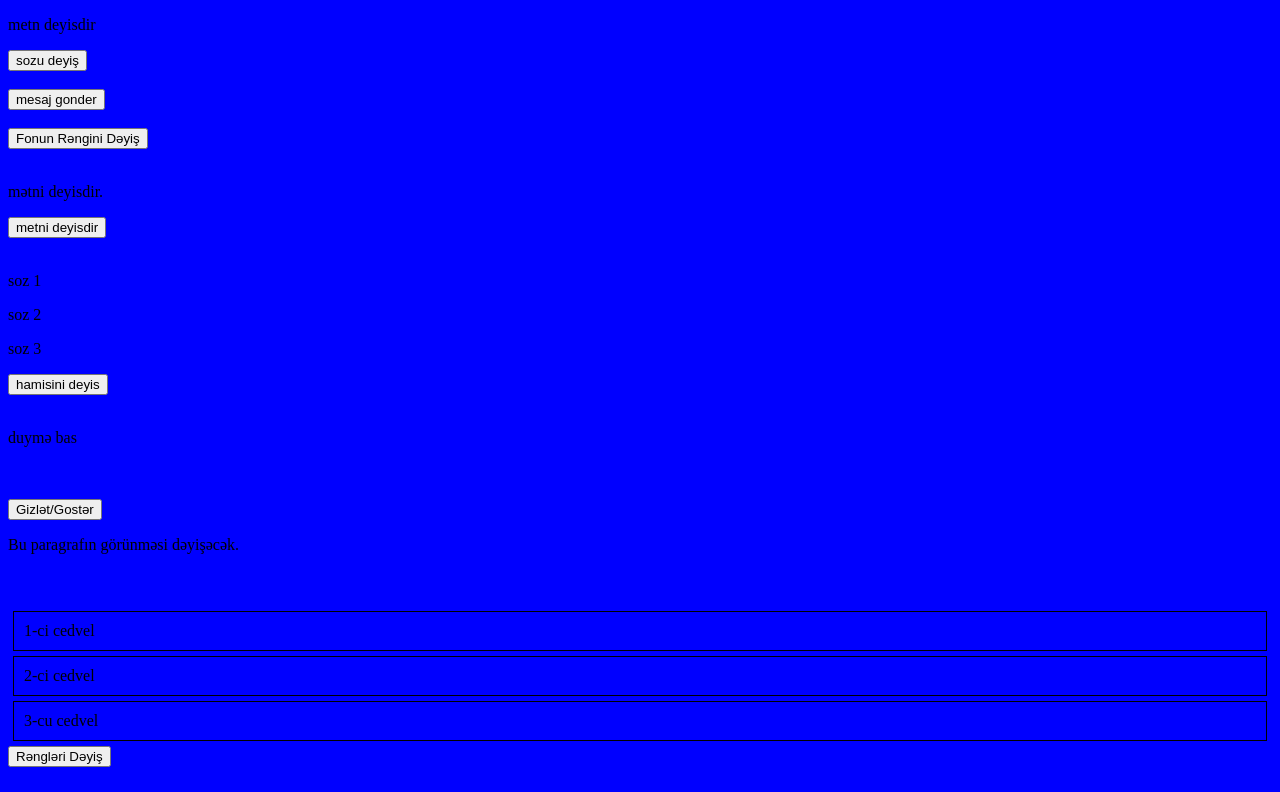
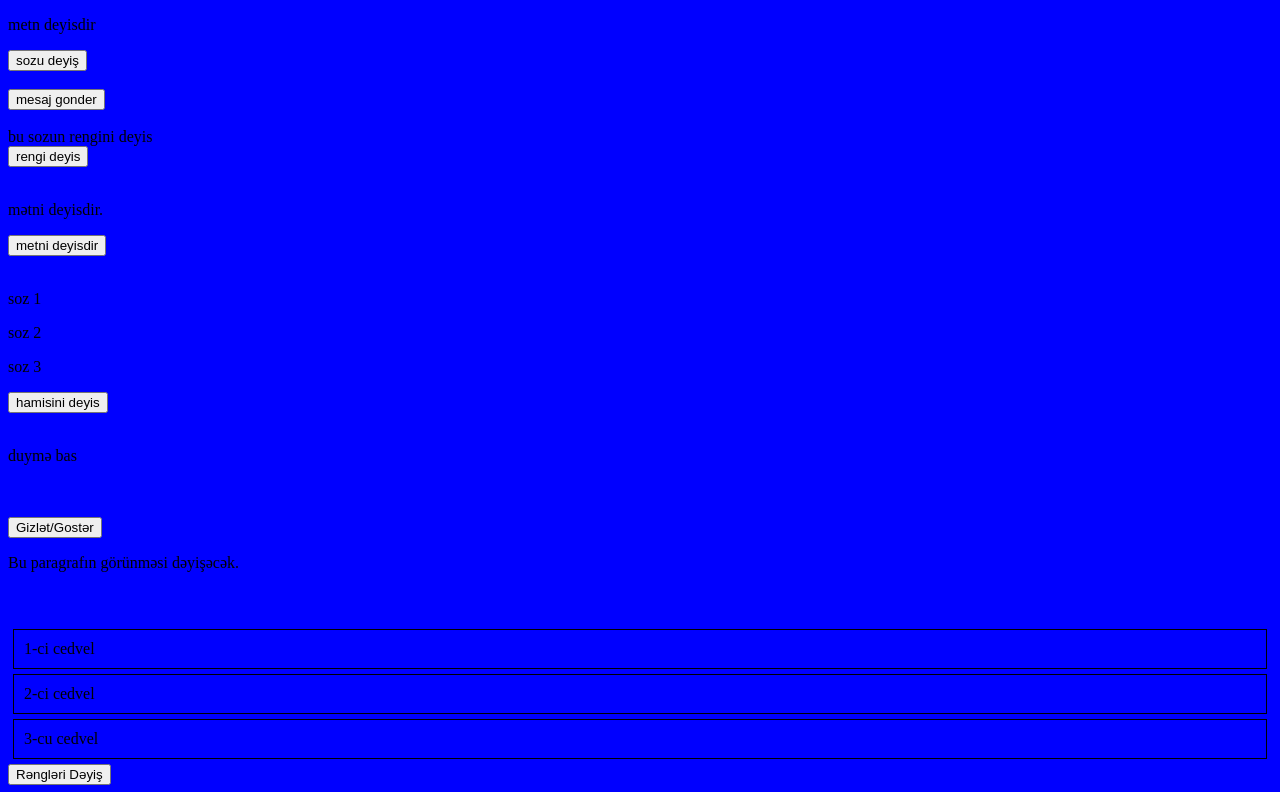
Before and after one commit to AbbasliAbbas/Abbas-, a plain HTML site: page index.html in a window 1280 px wide. Shown: the top 792 px of the page. Drawn offline with Linux system fonts and the light colour scheme.

Commit message:
my homework

```diff
--- a/app.js
+++ b/app.js
@@ -10,14 +10,11 @@ function mesaj() {
 }
 
 //3
-function backgroundcolor() {
-    var body = document.body;
-    if (body.style.backgroundColor === "blue") {
-        body.style.backgroundColor = "red"
-    } else {
-        body.style.backgroundColor = "blue"
-    }
-}
+const colorBox = document.getElementById('colorBox');
+const colorButton = document.getElementById('colorButton');
+colorButton.addEventListener('click', () => {
+ colorBox.style.backgroundColor = 'lightblue';
+});
 
 //4
 function oncilick() {
--- a/index.html
+++ b/index.html
@@ -52,7 +52,8 @@
     <button onclick="mesaj()">mesaj gonder</button>
 <br><br>
 
-    <button onclick="backgroundcolor()">Fonun Rəngini Dəyiş</button>
+<div id="colorBox">bu sozun rengini deyis</div>
+<button id="colorButton">rengi deyis</button>
 <br><br>
 
     <p class="paragraph"> mətni deyisdir.</p>
```
